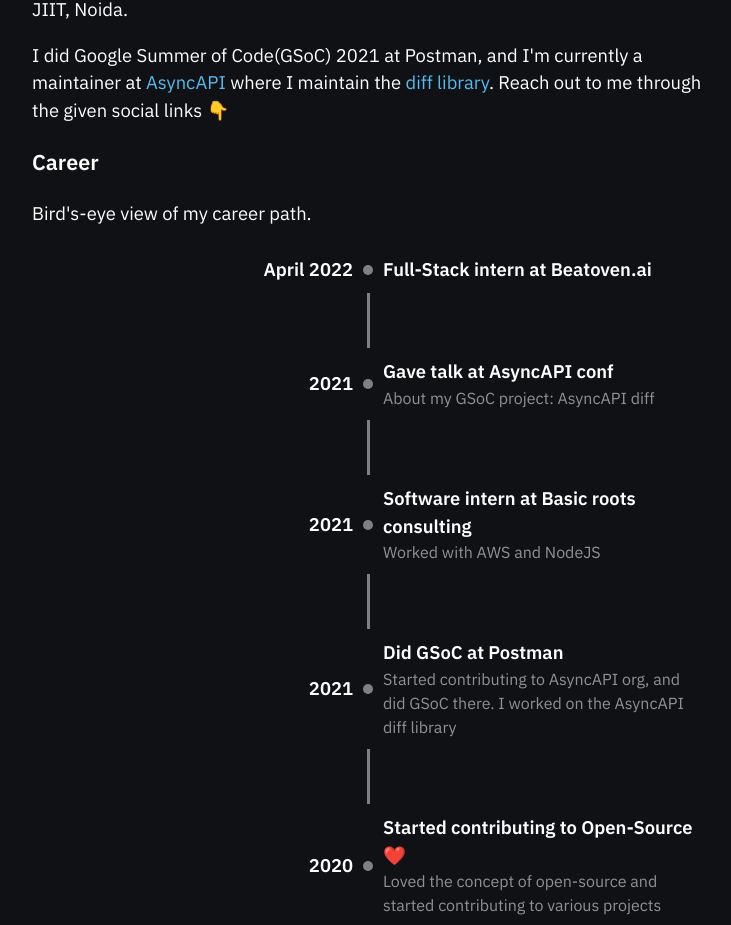
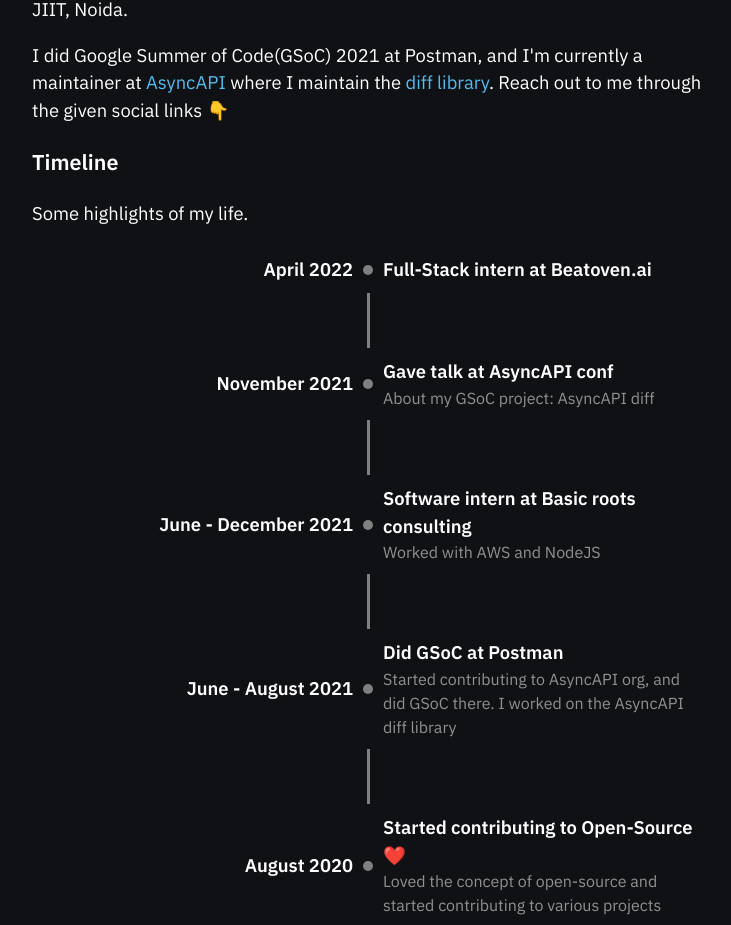
Before and after one commit to aayushmau5/aayushsahu.com, a Next.js app: page /about in a window 1280 px wide. Shown: the part 570-1495 px from the top of the page, without its empty margins (272-1003 px from the left). Built offline with nearby package versions, Linux system fonts and the light colour scheme.

Commit message:
improve timeline

```diff
--- a/components/React/Timeline/index.tsx
+++ b/components/React/Timeline/index.tsx
@@ -6,19 +6,19 @@
       <Step time={"April 2022"} title={"Full-Stack intern at Beatoven.ai"} />
       <Divider />
       <Step
-        time={"2021"}
+        time={"November 2021"}
         title={"Gave talk at AsyncAPI conf"}
         description={"About my GSoC project: AsyncAPI diff"}
       />
       <Divider />
       <Step
-        time={"2021"}
+        time={"June - December 2021"}
         title={"Software intern at Basic roots consulting"}
         description={"Worked with AWS and NodeJS"}
       />
       <Divider />
       <Step
-        time={"2021"}
+        time={"June - August 2021"}
         title={"Did GSoC at Postman"}
         description={
           "Started contributing to AsyncAPI org, and did GSoC there. I worked on the AsyncAPI diff library"
@@ -26,7 +26,7 @@
       />
       <Divider />
       <Step
-        time={"2020"}
+        time={"August 2020"}
         title={"Started contributing to Open-Source ❤️"}
         description={
           "Loved the concept of open-source and started contributing to various projects"
@@ -42,7 +42,7 @@
       />
       <Divider />
       <Step
-        time={"2019"}
+        time={"August 2019"}
         title={"Got into college"}
         description={"At JIIT, Noida"}
       />
--- a/pages/about.tsx
+++ b/pages/about.tsx
@@ -53,8 +53,8 @@
             diff library
           </a>
           . Reach out to me through the given social links 👇
-          <h3>Career</h3>
-          <p>Bird&apos;s-eye view of my career path.</p>
+          <h3>Timeline</h3>
+          <p>Some highlights of my life.</p>
           <Timeline />
         </p>
       </div>
```
